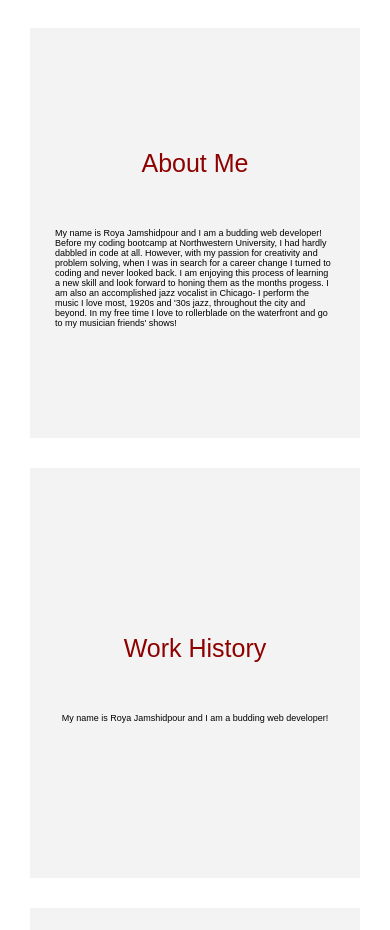
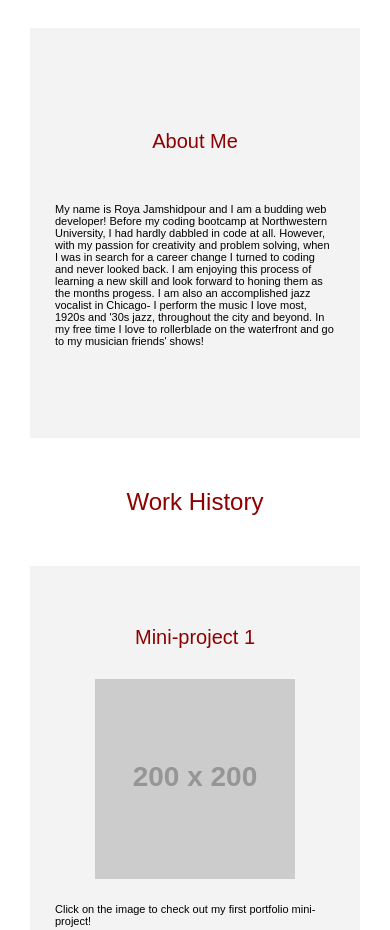
Before and after one commit to Roya-Jamshidpour/homework-2, a plain HTML site: page index.html in a window 390 px wide. Shown: the part 394-1324 px from the top of the page. Drawn offline with nearby package versions, Linux system fonts and the light colour scheme; placeholder pictures from the web are drawn by us.

Commit message:
revised Work Hostory blocks and made image in mini-project block a link

```diff
--- a/assets/style.css
+++ b/assets/style.css
@@ -98,6 +98,17 @@ h3 {
 
 }
 
+/* work history section title */
+.work-title {
+    color: rgb(141, 1, 1);
+    display: flex;
+    justify-content: center;
+    flex-direction: row;
+    font-family: 'Montserrat', sans-serif;
+    font-size: 30px;
+    padding-bottom: 20px;
+    padding-top: 20px;
+}
 
 /* descriptive text in block */
 p {
@@ -109,6 +120,8 @@ p {
 
 
 /* for mobile phones */
+
+/* info blocks orient as columns */
 @media screen and (max-width: 560px) and (min-width: 320px){
     .block {
       display: flex;
@@ -142,8 +155,20 @@ p {
       /*  */
       @media screen and (max-width: 480px) and (min-width: 320px){
         p {
-            font-size: 9px;
+            font-size: 11px;
             display: flex;
             align-items: baseline;
         }
     }
+
+     /* titles for each section get smaller */
+     @media screen and (max-width: 480px) and (min-width: 320px){
+        .title {
+            font-size: 20px;
+        }
+
+       /* work history section title shrinks size */
+    @media screen and (max-width: 480px) and (min-width: 320px){
+        .work-title {
+            font-size: 24px;
+        }
--- a/index.html
+++ b/index.html
@@ -25,11 +25,6 @@
             <li><a href="#contact">Contact</a></li>
         </ul>
     </h2>
-
-
-
-
-
 
     <!-- my image -->
     <h3>
@@ -60,17 +55,19 @@
         </p>
     </div>
     <!-- work history block -->
+    <div class="work-title">Work History</div>
+
     <div class="block" id="work-history">
-        <h5 class="title">Work History</h5>
+        <h5 class="title">Mini-project 1</h5>
 
 
         <!-- image for mini project -->
         <a href="file:///Users/roya_jamshidpour/Desktop/BOOTCAMP/mini-projects/mini-project-1/index.html">
+            <img alt="mini-project-image" src="https://via.placeholder.com/200">
         </a>
-
         <!-- description of work history -->
         <p>
-            My name is Roya Jamshidpour and I am a budding web developer!
+            Click on the image to check out my first portfolio mini-project!
         </p>
     </div>
     <!-- contact info block -->
```
